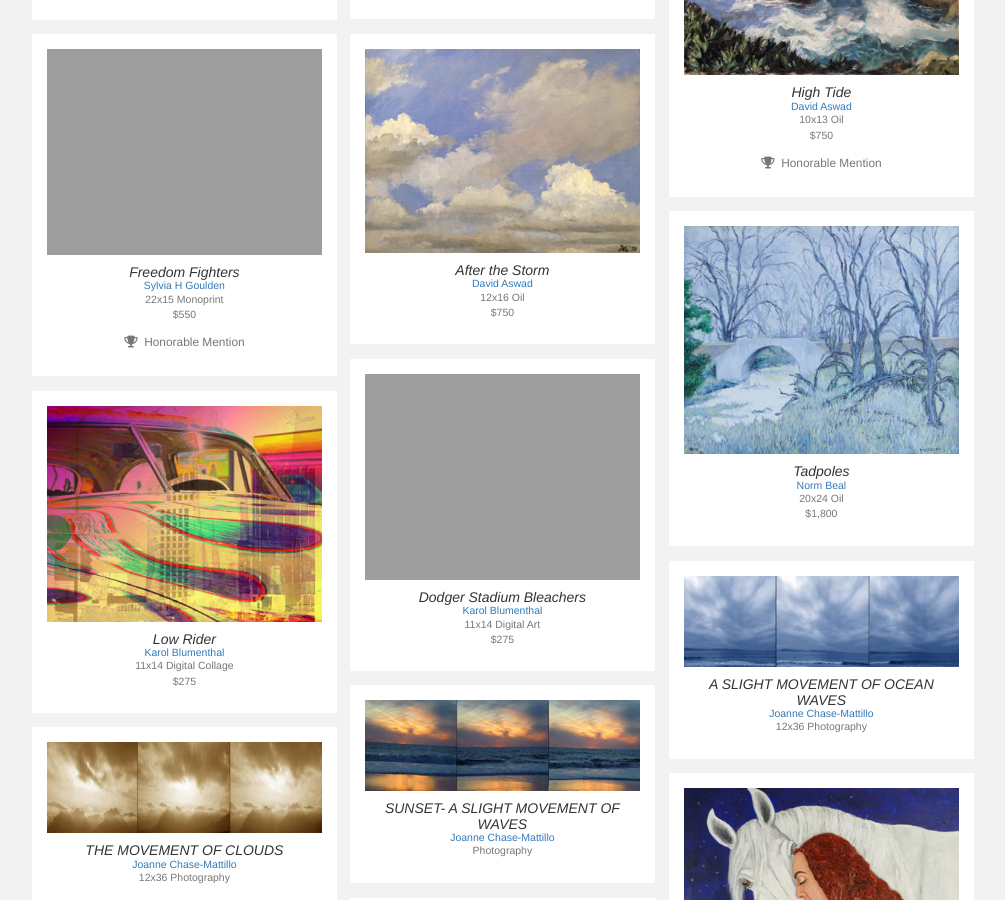
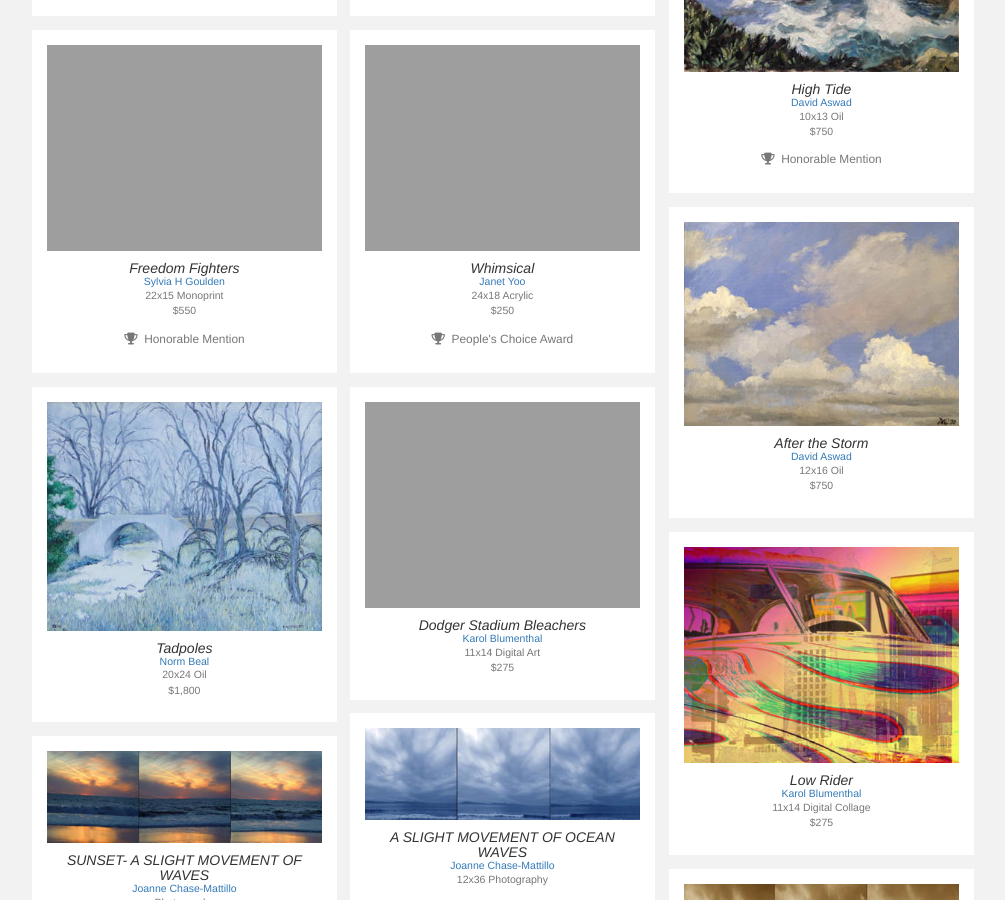
Before and after one commit to californiaartleague/gallery, a Jekyll site: the page built from exhibits/2020-change/index.html, in a window 1280 px wide and 900 px high, scrolled down 1687 px. Shown: the whole window, without its empty margins (132-1137 px from the left). Built offline with Jekyll 4.4.1, drawn with Linux system fonts in a browser that asks for light colours; nearby versions of some CDN libraries; some of the changed text lies outside the part shown.

Commit message:
People's choice added

```diff
--- a/_data/change2020.csv
+++ b/_data/change2020.csv
@@ -9,6 +9,7 @@ Debra,Hintz,https://debrahintz.com,12x16,Oil,Warming & Cooling Trends,1920,1443,
 Eric,Renard,https://ericrenardphotography.com,10x15,Photography,Fading Colors,1280,1920,43162-untit_ed-3120201111-88843.jpg,$575,Honorable Mention
 David,Aswad,https://www.facebook.com/david.aswad.33,10x13,Oil,High Tide,1920,1432,43162-high_tide-3120201820-17785.jpg,$750,Honorable Mention
 Sylvia H,Goulden,https://sylviahgoulden.artspan.com/,22x15,Monoprint,Freedom Fighters,1274,1920,43162-freedom_fighters-3120201623-16210.jpg,$550,Honorable Mention
+Janet,Yoo,https://www.etsy.com/shop/VisionPaintingCo,24x18,Acrylic,Whimsical,1920,1435,43162-whimsical-21920201127-18021.jpg,$250,People's Choice Award
 David,Aswad,https://www.facebook.com/david.aswad.33,12x16,Oil,After the Storm,1920,1427,43162-after_the_storm-3120201823-17785.jpg,$750,
 Norm,Beal,https://www.norakoerber.com/,20x24,Oil,Tadpoles,1920,1596,43162-tadpoles-22920201754-12666.jpg,"$1,800",
 Karol,Blumenthal,https://www.californiaartleague.org/Sys/PublicProfile/26806667/1328698,11x14,Digital Art,Dodger Stadium Bleachers,1437,1920,43162-dodger_stadium-22320201358-17934.jpg,$275,
@@ -87,6 +88,5 @@ Nancy,Whitlock,https://www.californiaartleague.org/Sys/PublicProfile/32403819/13
 Nancy,Whitlock,https://www.californiaartleague.org/Sys/PublicProfile/32403819/1328698,9x12,Watercolor,Il mattino di Napoli,1920,1339,43162-il_mattino_di_napoli-3120201055-20021.jpg,$220,
 Michael,Wicks,http://www.MichaelWicksArt.com,20x60,Photography,African Recession,1920,537,43162-african_recession-1220201240-30210.jpg,"$1,200",
 Michael,Wicks,http://www.MichaelWicksArt.com,16x24,Acrylic,Erosion,1920,1266,43162-erosion-1220201233-30210.jpg,$400,
-Janet,Yoo,https://www.etsy.com/shop/VisionPaintingCo,24x18,Acrylic,Whimsical,1920,1435,43162-whimsical-21920201127-18021.jpg,$250,
 Setsuko,Yoshida,https://www.ussetsuko.com,20x26,Watercolor,Formation No.1,1920,1441,43162--22820201322-48764.jpg,$800,
 Setsuko,Yoshida,https://www.ussetsuko.com,20x26,Watercolor,Formation N0. 2,1920,1476,43162-formation_n0._2-22820201324-48764.jpg,$800,
--- a/exhibits/2020-change/index.html
+++ b/exhibits/2020-change/index.html
@@ -15,7 +15,7 @@ redirect_from:
     <p>
       2020 Online Show, juried by Preston Craig<br>
     </p>
-    <p><a href="https://forms.gle/L79QFr6cFEuDaB4C7" target="_blank" class="btn btn-primary">Vote for the People's Choice Award</a></p>
+    <p class="hidden"><a href="https://forms.gle/L79QFr6cFEuDaB4C7" target="_blank" class="btn btn-primary">Vote for the People's Choice Award</a></p>
   </div>
 </div>
 <div class="row">
```
Also changed, not shown: 2 other files.
